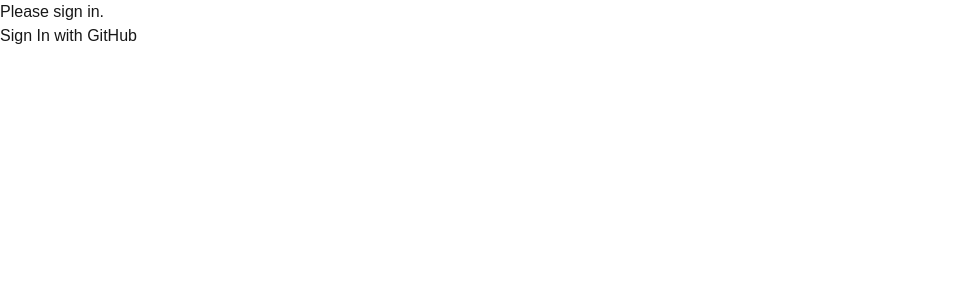
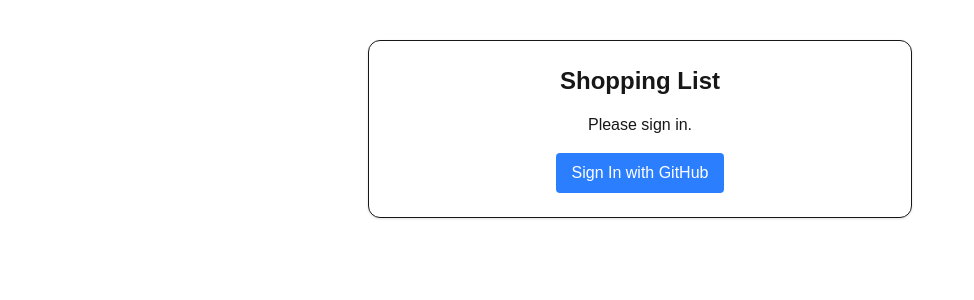
Before and after one commit to sffxzzp/cprg306-assignments, a Next.js app: page /week-9 in a window 1280 px wide. Shown: the top 300 px of the page, without its empty margins (0-974 px from the left). Built offline with nearby package versions, Linux system fonts and the light colour scheme; no server answers.

Commit message:
week-9: styling login page

```diff
--- a/app/week-9/page.js
+++ b/app/week-9/page.js
@@ -1,24 +1,28 @@
 "use client";
+import Link from "next/link";
 import { useUserAuth } from "../contexts/AuthContext";
-import { useRouter } from "next/navigation";
 
 export default function Page() {
-	const router = useRouter();
 	const { user, gitHubSignIn, firebaseSignOut } = useUserAuth();
 	return (
-		<main>
+		<main className="mx-auto my-6 p-4 max-w-xl">
+			<div className="rounded-xl border p-6 shadow-sm">
+				<h1 className="text-2xl font-bold text-center mb-4">Shopping List</h1>
 				{user ? (
-				<div>
-					<p>Welcome, {user.displayName} ({user.email})</p>
-					<p><button className="hover:cursor-pointer" onClick={() => router.push("/week-9/shopping-list")}>Go to Shopping List</button></p>
-					<p><button className="hover:cursor-pointer" onClick={firebaseSignOut}>Sign Out</button></p>
+					<div className="space-y-4 text-center">
+						<p>Welcome, <span className="font-bold">{user.displayName}</span> (<span className="text-cyan-600 dark:text-cyan-400">{user.email}</span>)</p>
+						<div className="flex flex-col sm:flex-row gap-3 justify-center">
+							<Link className="bg-blue-500 text-white py-2 px-4 rounded hover:bg-blue-600 transition hover:cursor-pointer" href="/week-9/shopping-list">Go to Shopping List</Link>
+							<button onClick={firebaseSignOut} className="border py-2 px-4 rounded hover:border-blue-800 hover:text-blue-600 hover:cursor-pointer transition">Sign Out</button>
+						</div>
 					</div>
 				) : (
-				<div>
+					<div className="space-y-4 text-center">
 						<p>Please sign in.</p>
-					<p><button className="hover:cursor-pointer" onClick={gitHubSignIn}>Sign In with GitHub</button></p>
+						<button onClick={gitHubSignIn} className="bg-blue-500 text-white py-2 px-4 rounded hover:bg-blue-600 transition hover:cursor-pointer">Sign In with GitHub</button>
 					</div>
 				)}
+			</div>
 		</main>
 	);
 }
```
Lines whose indentation alone changed are shown as unchanged.
